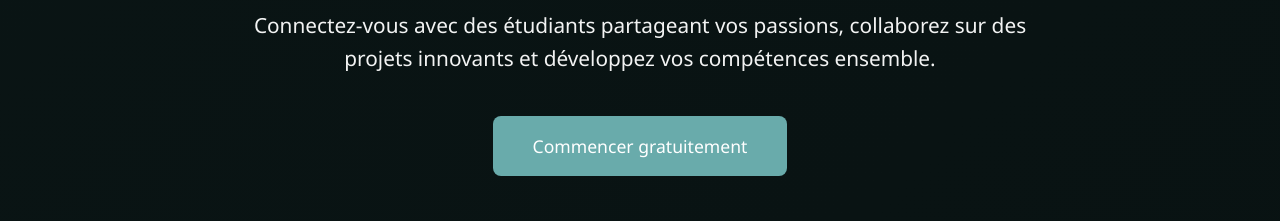
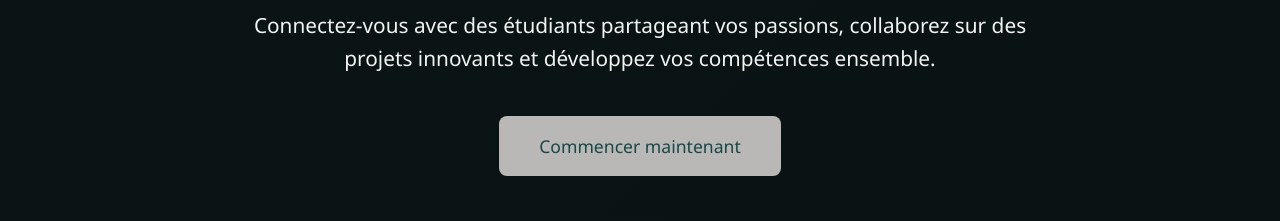
Before and after one commit to elfallahayoub/SkillBridge, a plain HTML site: page index.html in a window 1280 px wide. Shown: the part 360-581 px from the top of the page. Drawn offline with Linux system fonts and the light colour scheme.

Commit message:
changement dans la couleur du commencer maintenant

```diff
--- a/index.css
+++ b/index.css
@@ -216,7 +216,8 @@ D
 .btn.btn-primary.btn-large{
     text-decoration: none;
     border-radius: 8px;
-    background-color: rgb(105, 171, 171);
+    background-color: #bab7b7;
+    color: rgb(24, 71, 71);
 }
 
 
--- a/index.html
+++ b/index.html
@@ -43,7 +43,7 @@
                 <h2 class="hero-title">Trouvez votre équipe parfaite</h2>
                 <p class="hero-subtitle">Connectez-vous avec des étudiants partageant vos passions, collaborez sur des projets innovants et développez vos compétences ensemble.</p>
                 <div class="hero-buttons">
-                    <a href="./sign_up/sign_up.html" class="btn btn-primary btn-large">Commencer gratuitement</a>
+                    <a href="./sign_up/sign_up.html" class="btn btn-primary btn-large">Commencer maintenant</a>
 
                 </div>
                 <div class="hero-stats">
--- a/index.js
+++ b/index.js
@@ -491,7 +491,7 @@ console.log('%cConnectez-vous avec des étudiants passionnés', 'color: #0a1515;
         const current = document.documentElement.getAttribute('data-theme') || 'light';
         const next = current === 'dark' ? 'light' : 'dark';
         applyPalette(next);
-        localStorage.setItem(storageKey, next);
+        //localStorage.setItem(storageKey, next);
       });
     }
 
@@ -501,7 +501,7 @@ console.log('%cConnectez-vous avec des étudiants passionnés', 'color: #0a1515;
       picker.addEventListener('input', (e) => {
         const v = e.target.value;
         setAccent(v);
-        localStorage.setItem(accentKey, v);
+        //localStorage.setItem(accentKey, v);
       });
     }
 
```
